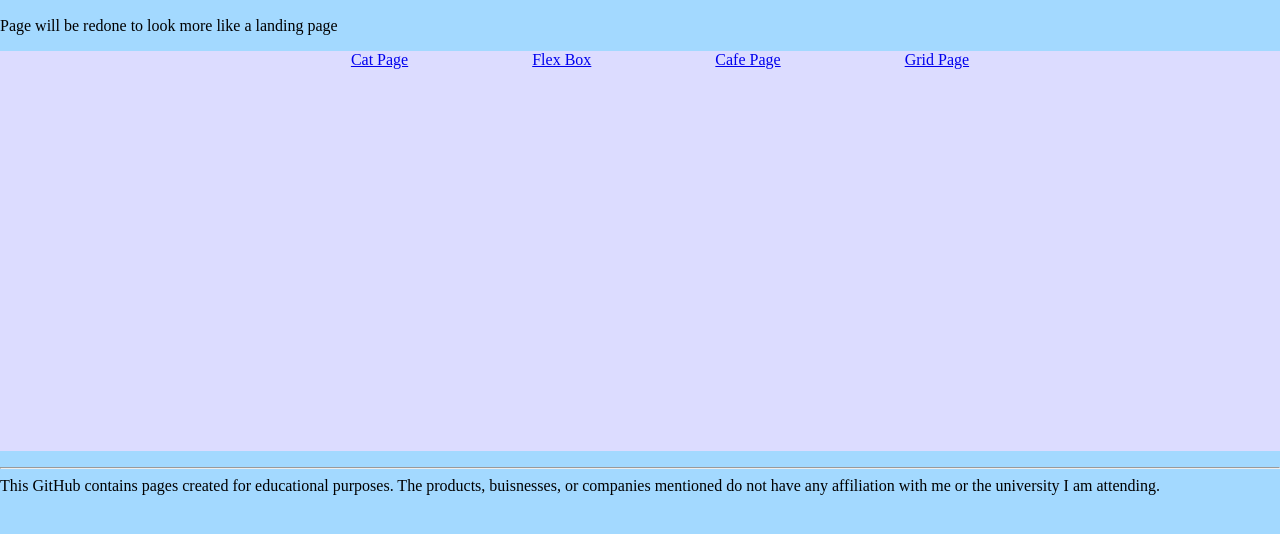
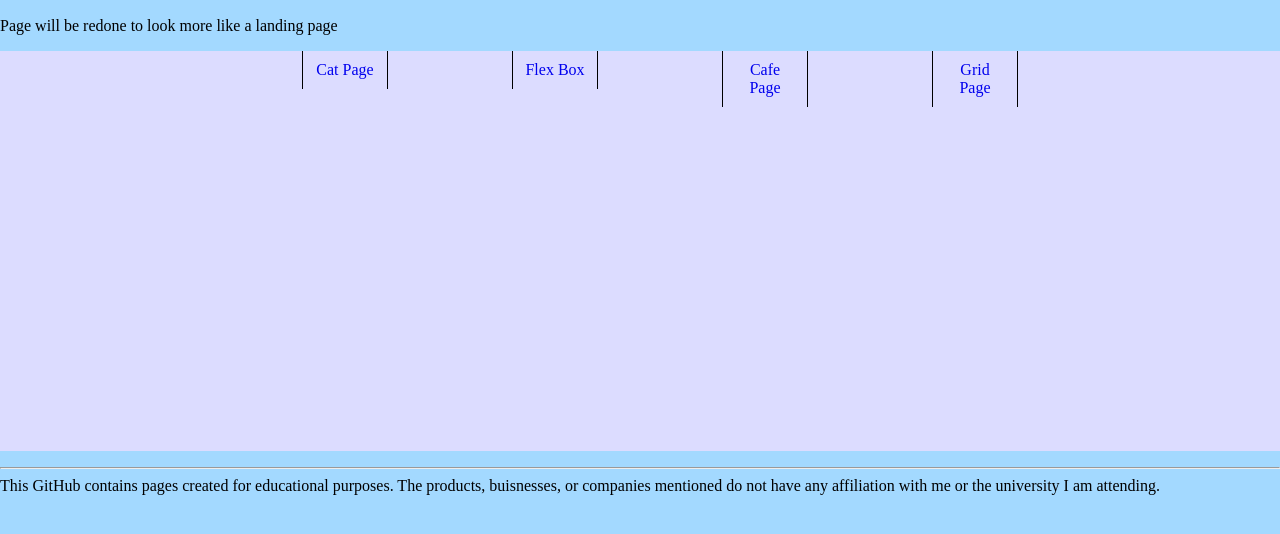
Before and after one commit to red2922/Old-GitHub-Pages, a plain HTML site: page index.html in a window 1280 px wide. Shown: the part 110-644 px from the top of the page. Drawn offline with Linux system fonts and the light colour scheme.

Commit message:
Making Landing page look better

```diff
--- a/styles/home.css
+++ b/styles/home.css
@@ -12,3 +12,17 @@ body {
   height: 50vh;
   justify-content: center;
 }
+
+#landing-page a {
+  border-left: black solid 1px;
+  border-right: black solid 1px;
+  height: fit-content;
+  width: 5vw;
+  padding: 10px;
+  text-align: center;
+  text-decoration: none;
+}
+
+#landing-page a:hover {
+  background-color: lightblue;
+}
```
